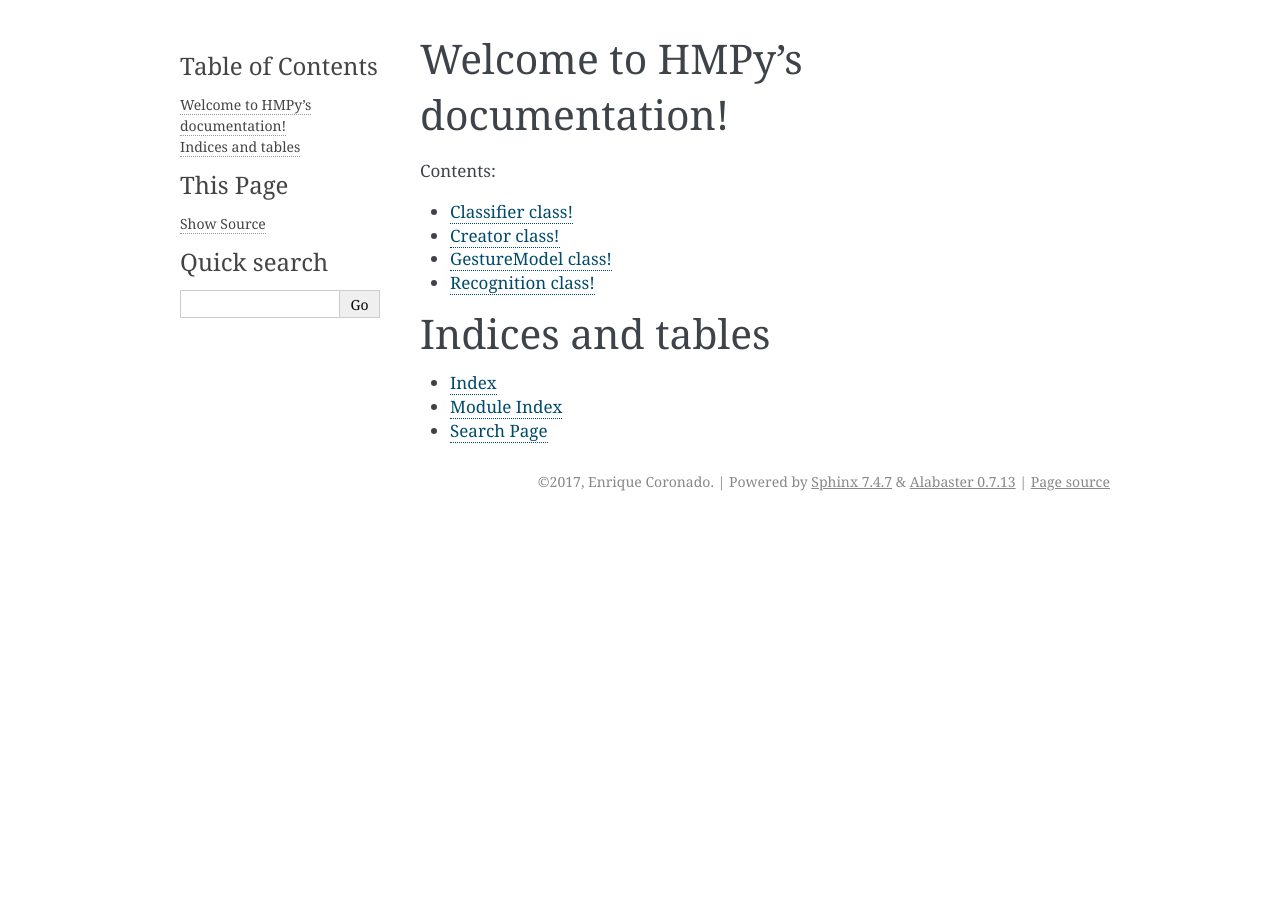
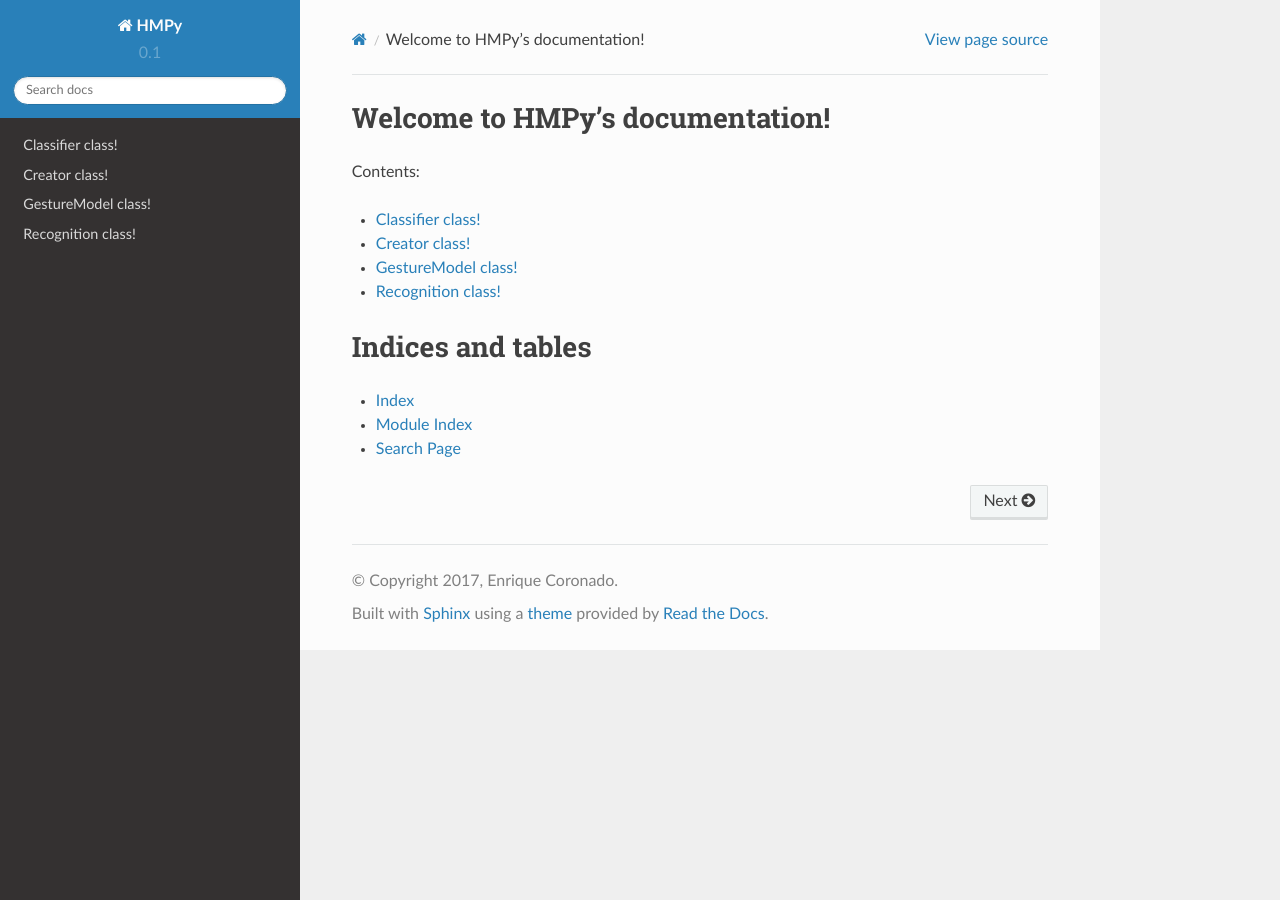
Before and after one commit to enriquecoronadozu/HMPy, a Sphinx documentation site: the page built from docs/source/index.rst, in a window 1280 px wide. Built offline with Sphinx 7.4.7 and the Read the Docs theme 2.0.0, drawn with Linux system fonts in a browser that asks for light colours.

Commit message:
building and pushing docs

```diff
--- a/docs/source/conf.py
+++ b/docs/source/conf.py
@@ -14,6 +14,7 @@
 
 import sys
 import os
+import sphinx_rtd_theme
 
 # If extensions (or modules to document with autodoc) are in another directory,
 # add these directories to sys.path here. If the directory is relative to the
@@ -110,7 +111,8 @@ todo_include_todos = False
 
 # The theme to use for HTML and HTML Help pages.  See the documentation for
 # a list of builtin themes.
-html_theme = 'alabaster'
+html_theme = "sphinx_rtd_theme"
+html_theme_path = [sphinx_rtd_theme.get_html_theme_path()]
 
 # Theme options are theme-specific and customize the look and feel of a theme
 # further.  For a list of options available for each theme, see the
```
